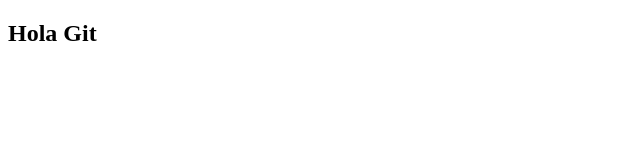
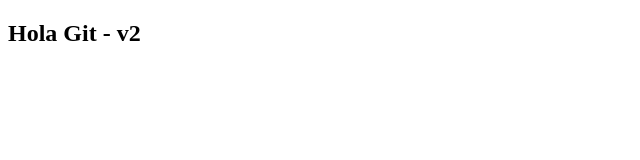
Before and after one commit to nanosk/HelloGit, a plain HTML site: page index.html in a window 1280 px wide. Shown: the full height of the page, 0-640 px from the left. Drawn offline with Linux system fonts and the light colour scheme.

Commit message:
se modificó el título

```diff
--- a/index.html
+++ b/index.html
@@ -7,6 +7,6 @@
     <title>Demo Git</title>
 </head>
 <body>
-    <h2>Hola Git</h2>
+    <h2>Hola Git - v2</h2>
 </body>
 </html>
```
